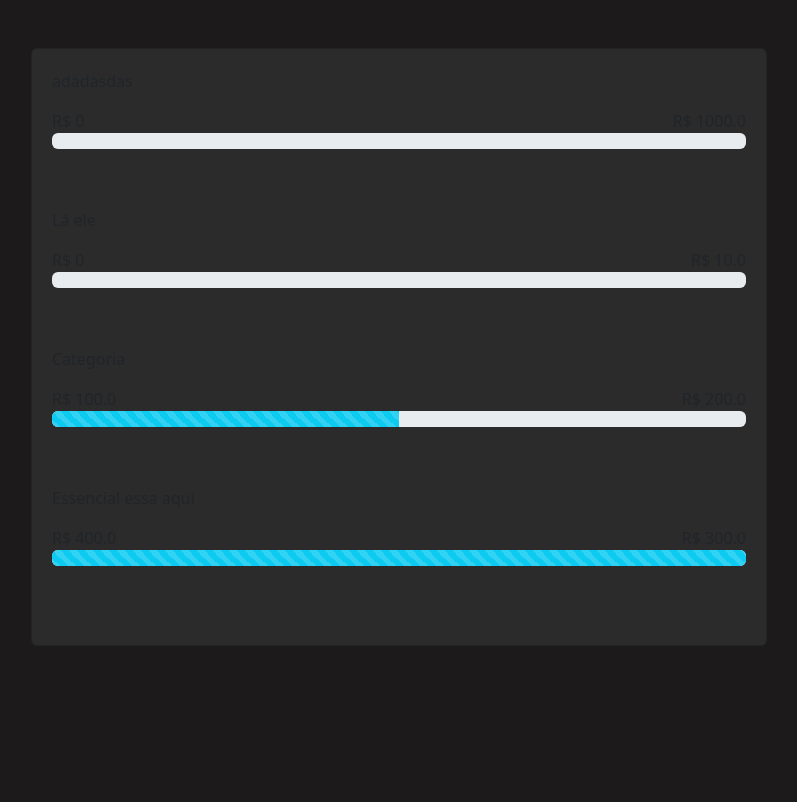
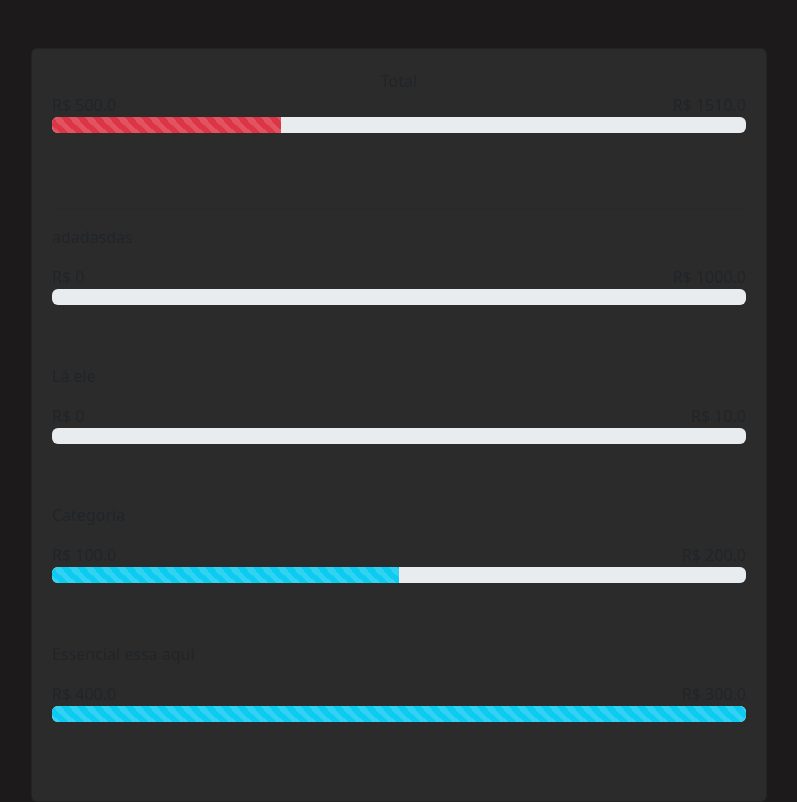
Before and after one commit to MarcosMMarques/Finance, a Django app: page /planning/view_planning/ in a window 1280 px wide. Shown: the part 56-858 px from the top of the page, without its empty margins (241-1038 px from the left). Before the commit the page ends 701 px from the top, so only its background shows below. Run offline with Django 3.2, Linux system fonts and the light colour scheme; data comes from the database, SQL or seed files in the repository.

Commit message:
feat: Total spend in all categorys

```diff
--- a/planning/templates/view_planning.html
+++ b/planning/templates/view_planning.html
@@ -16,6 +16,27 @@
     <div class="col-md-2 text-center"></div>
     <div class="col-md">
       <div class="card">
+        <p style="margin: auto">Total</p>
+        <div>
+          <span style="float: left !important"
+            >R$ {{total_spend_all_categorys}}</span
+          >
+          <span style="float: right !important"
+            >R$ {{total_planning_cost_all_categorys}}</span
+          >
+        </div>
+        <div class="progress" style="margin-bottom: 35px">
+          <div
+            class="progress-bar progress-bar-striped bg-danger"
+            role="progressbar"
+            style="width: {{percentage_total_spend_in_all_categorys}}%"
+            aria-valuenow="50"
+            aria-valuemin="0"
+            aria-valuemax="100"
+          ></div>
+        </div>
+        <br />
+        <hr />
         {% for category in categorys %}
         <p>{{category}}</p>
         <div>
--- a/planning/views.py
+++ b/planning/views.py
@@ -25,4 +25,14 @@ def update_planning_cost(request, id):
 
 def view_planning(request):
     categorys = Category.objects.all()
-    return render(request, 'view_planning.html', {'categorys' : categorys})
+    total_spend_all_categorys = total_planning_cost_all_categorys = 0
+    for category in categorys:
+        total_spend_all_categorys += category.total_spend()
+        total_planning_cost_all_categorys += category.planning_cost
+    percentage_total_spend_in_all_categorys = int((total_spend_all_categorys * 100) / total_planning_cost_all_categorys)
+
+    return render(request, 'view_planning.html', {'categorys' : categorys,
+                                                  'total_planning_cost_all_categorys' : total_planning_cost_all_categorys,
+                                                  'percentage_total_spend_in_all_categorys' : percentage_total_spend_in_all_categorys,
+                                                  'total_spend_all_categorys' : total_spend_all_categorys,
+                                                  })
```
